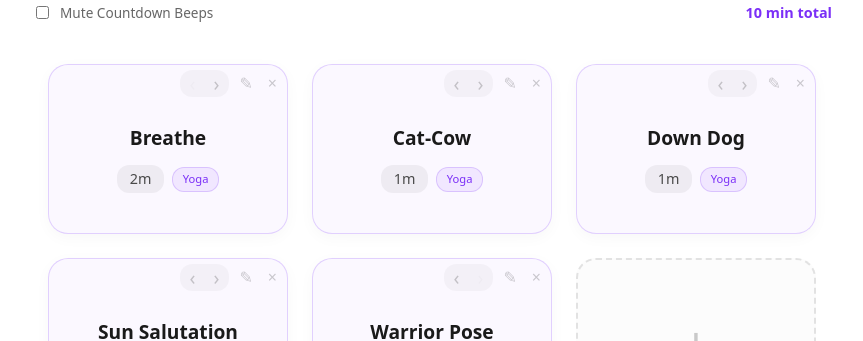
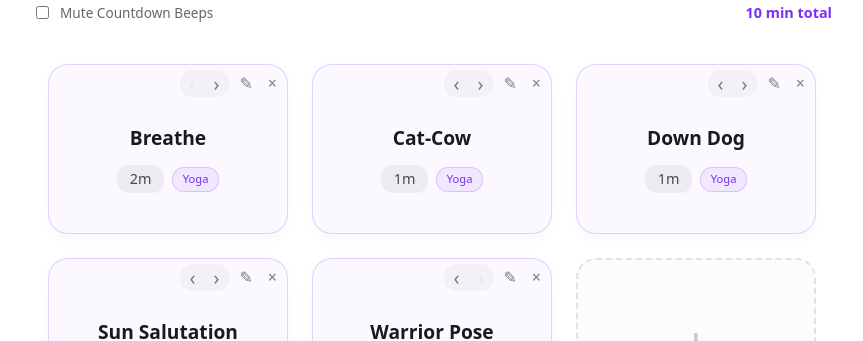
Before and after one commit to cortanext/LayaAbhyasa, a React (Vite) app: page / in a window 1280 px wide. Shown: the part 154-495 px from the top of the page, without its empty margins (208-1071 px from the left). Built offline with nearby package versions, Linux system fonts and the light colour scheme.

Commit message:
Improve visibility of edit, delete, and reorder icons on workout cards

```diff
--- a/src/App.module.css
+++ b/src/App.module.css
@@ -758,7 +758,7 @@
 .deleteBtn {
     background: transparent;
     border: none;
-    color: rgba(0, 0, 0, 0.2);
+    color: rgba(0, 0, 0, 0.5);
     font-size: 1rem;
     cursor: pointer;
     padding: 5px;
@@ -769,12 +769,12 @@
 
 .deleteBtn:hover {
     color: #ff5555;
-    background: rgba(255, 0, 0, 0.1);
+    background: rgba(255, 0, 0, 0.15);
 }
 
 .editBtn:hover {
-    color: #00cbff;
-    background: rgba(0, 203, 255, 0.1);
+    color: #0088ff;
+    background: rgba(0, 136, 255, 0.15);
 }
 
 .reorderGroup {
@@ -788,7 +788,7 @@
 .reorderBtn {
     background: transparent;
     border: none;
-    color: rgba(0, 0, 0, 0.2);
+    color: rgba(0, 0, 0, 0.5);
     font-size: 1.2rem;
     cursor: pointer;
     padding: 2px 8px;
@@ -802,7 +802,7 @@
 
 .reorderBtn:hover:not(:disabled) {
     color: #7b2ff7;
-    background: rgba(123, 47, 247, 0.1);
+    background: rgba(123, 47, 247, 0.15);
 }
 
 .reorderBtn:disabled {
```
